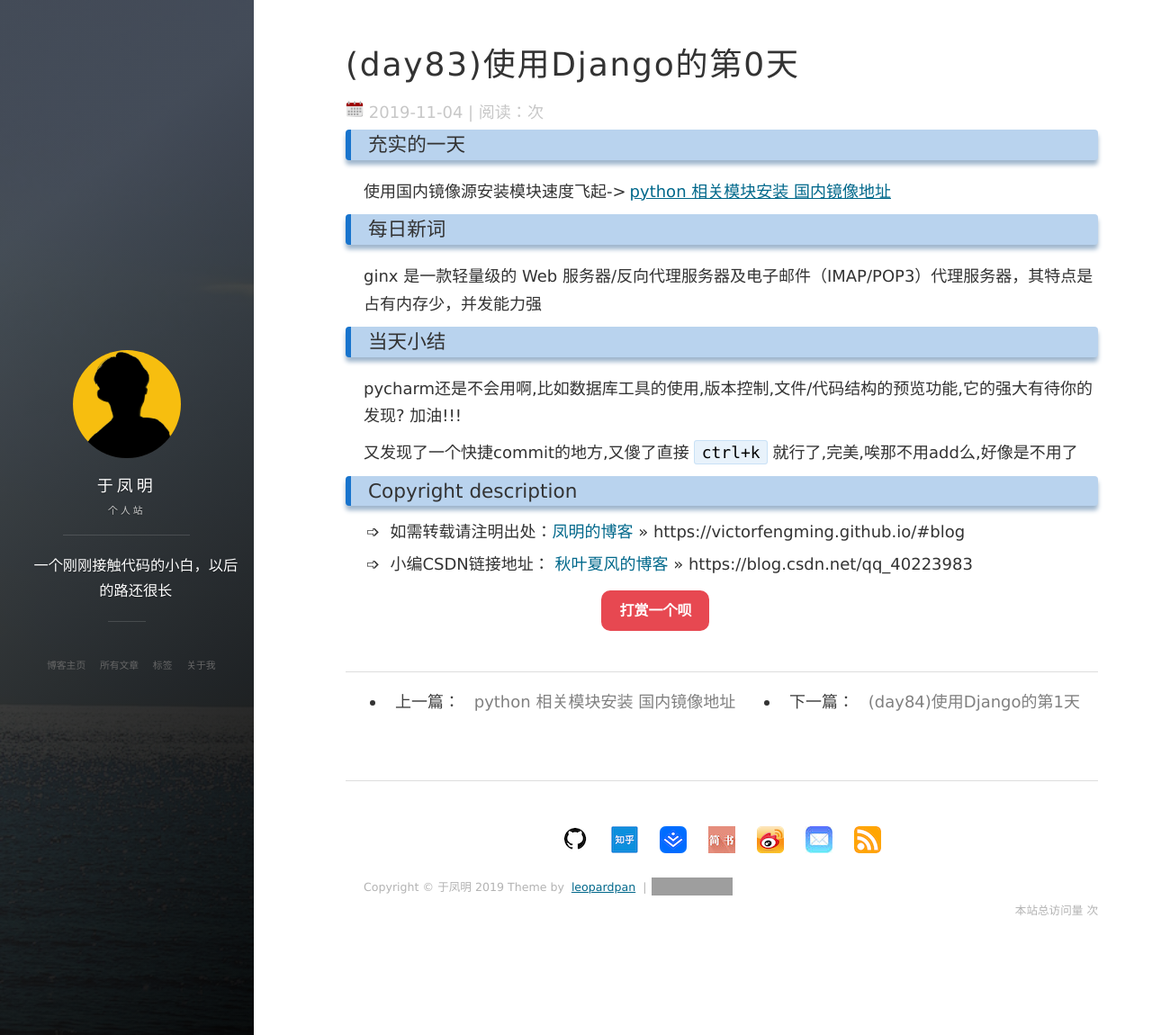
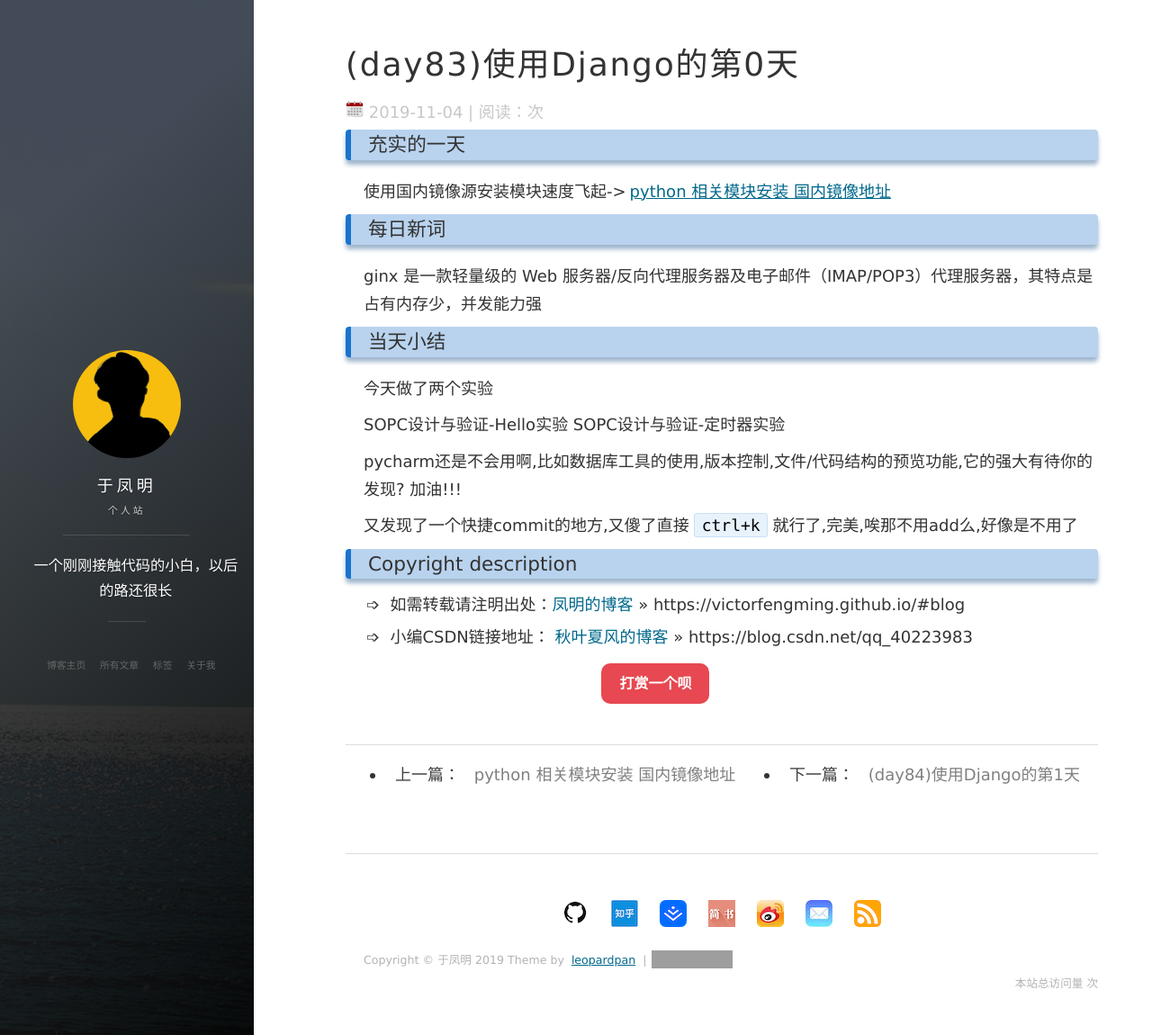
Before and after one commit to victorfengming/victorfengming.github.io.leopardpan, a Jekyll site: the page built from _posts/daily/November/2019-11-04-day83.md, in a window 1280 px wide and 1150 px high. Shown: the whole window at 90% size. Built offline with Jekyll 4.4.1, drawn with Linux system fonts in a browser that asks for light colours; nearby versions of some CDN libraries; comment, search, counter and statistics services are not loaded; grey boxes are pictures that could not be loaded.

Commit message:
实验课内容

```diff
--- a/_posts/daily/November/2019-11-04-day83.md
+++ b/_posts/daily/November/2019-11-04-day83.md
@@ -12,6 +12,11 @@
 
 ### 当天小结
 
+今天做了两个实验
+
+SOPC设计与验证-Hello实验
+SOPC设计与验证-定时器实验
+
 pycharm还是不会用啊,比如数据库工具的使用,版本控制,文件/代码结构的预览功能,它的强大有待你的发现? 加油!!!
 
 又发现了一个快捷commit的地方,又傻了直接 `ctrl+k` 就行了,完美,唉那不用add么,好像是不用了
```
